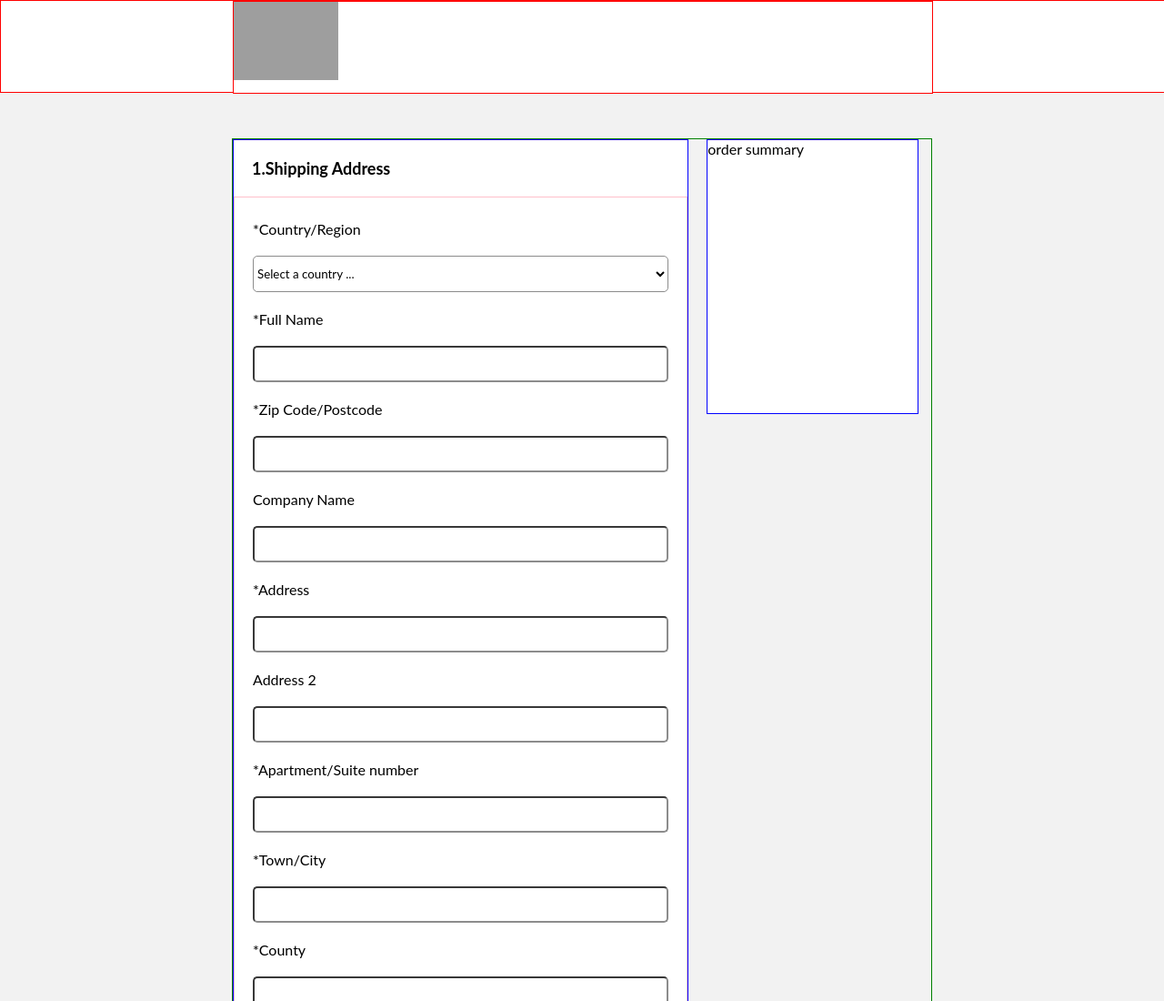
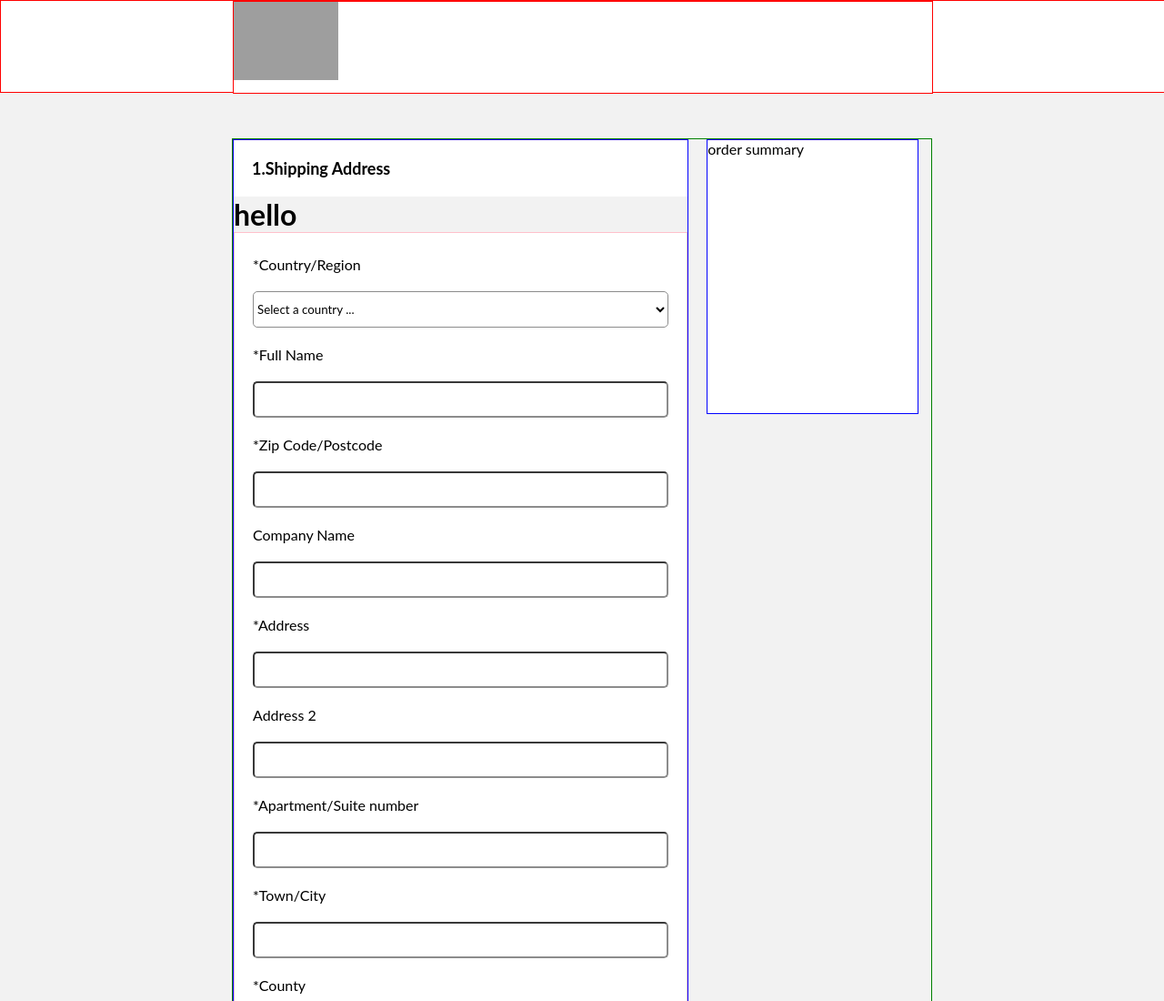
Before and after one commit to shahabhi095/SkinStore.com, a plain HTML site: page checkout.html in a window 1280 px wide. Shown: the top 1100 px of the page at 91% size. Drawn offline with Linux system fonts and the light colour scheme; grey boxes are pictures that could not be loaded.

Commit message:
Changes checkout last night

```diff
--- a/checkout.html
+++ b/checkout.html
@@ -23,7 +23,9 @@
       <div id="left">
         <div class="shipping_Address">
           <p>1.Shipping Address</p>
+          <h1>hello</h1>
 
+          <!-- form -->
           <!-- form -->
           <form id="form1" action="">
             <label>*Country/Region</label>
```
